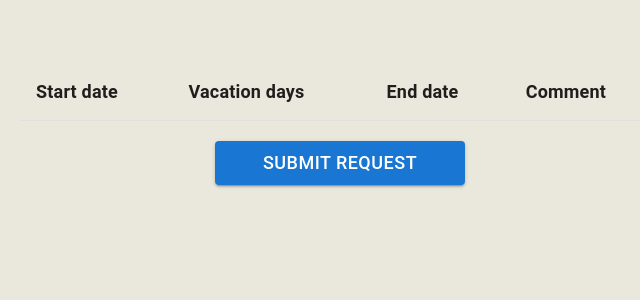
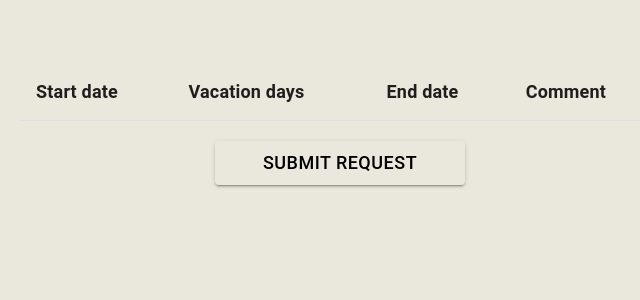
Before and after one commit to Mcclares/Vacation-Request, a React (Create React App) app: page / in a window 1280 px wide. Shown: the top 300 px of the page, without its empty margins (300-940 px from the left). Built offline with nearby package versions, Linux system fonts and the light colour scheme.

Commit message:
style(components): change color and add startIcon, EndIcon parameters for styling

```diff
--- a/src/components/Button/СustomButton.js
+++ b/src/components/Button/СustomButton.js
@@ -1,12 +1,15 @@
 import {Button as MuiButton} from "@mui/material";
 import {customButtonCommonStyle} from "./CustomButtonStyles";
-export default function CustomButton({name,clickEvent,variant,customStyle, isError}) {
+export default function CustomButton({name,clickEvent,variant,customStyle, isError, startIcon, endIcon}) {
     return(
         <MuiButton
             style={customStyle?.props || customButtonCommonStyle}
             variant={variant}
             onClick={clickEvent}
-            disabled={isError}>
+            disabled={isError}
+            color="#8E8D8A"
+            startIcon={startIcon}
+            endIcon={endIcon}>
             {name}
         </MuiButton>
     )
```
